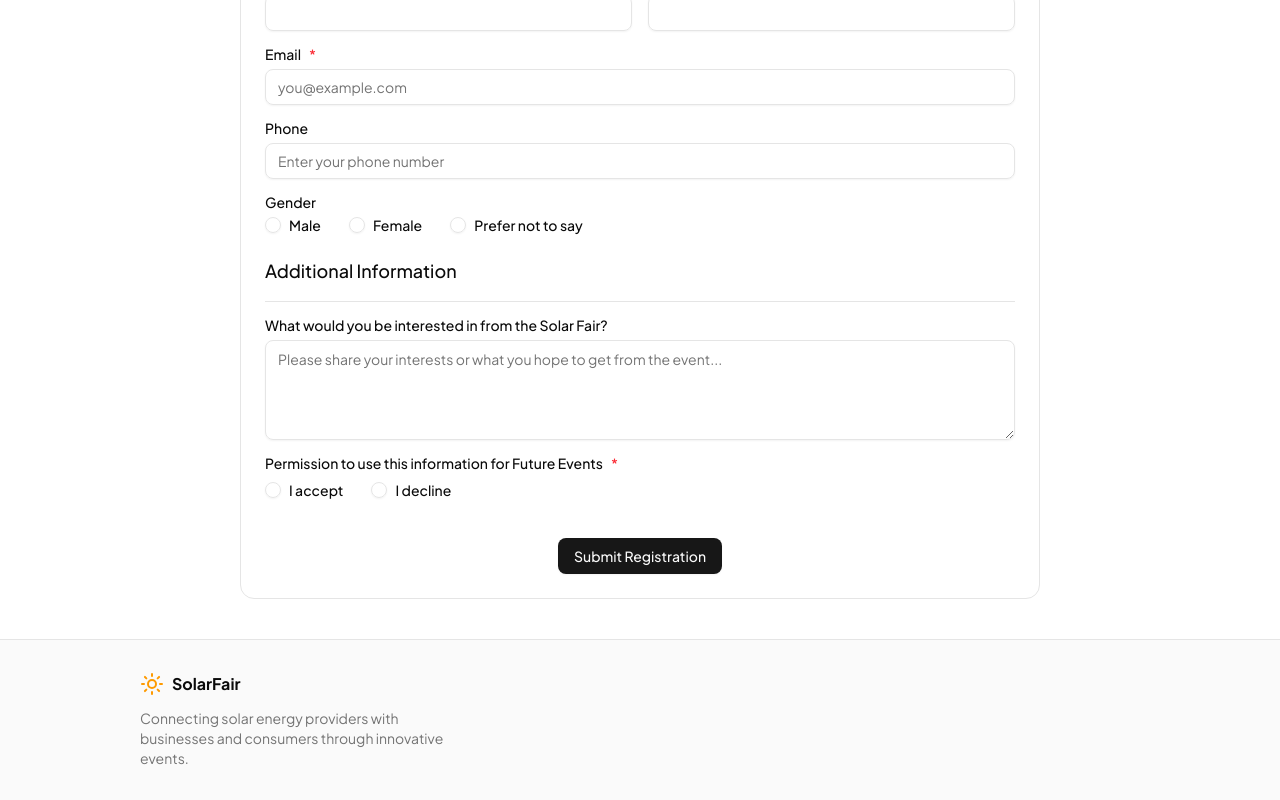
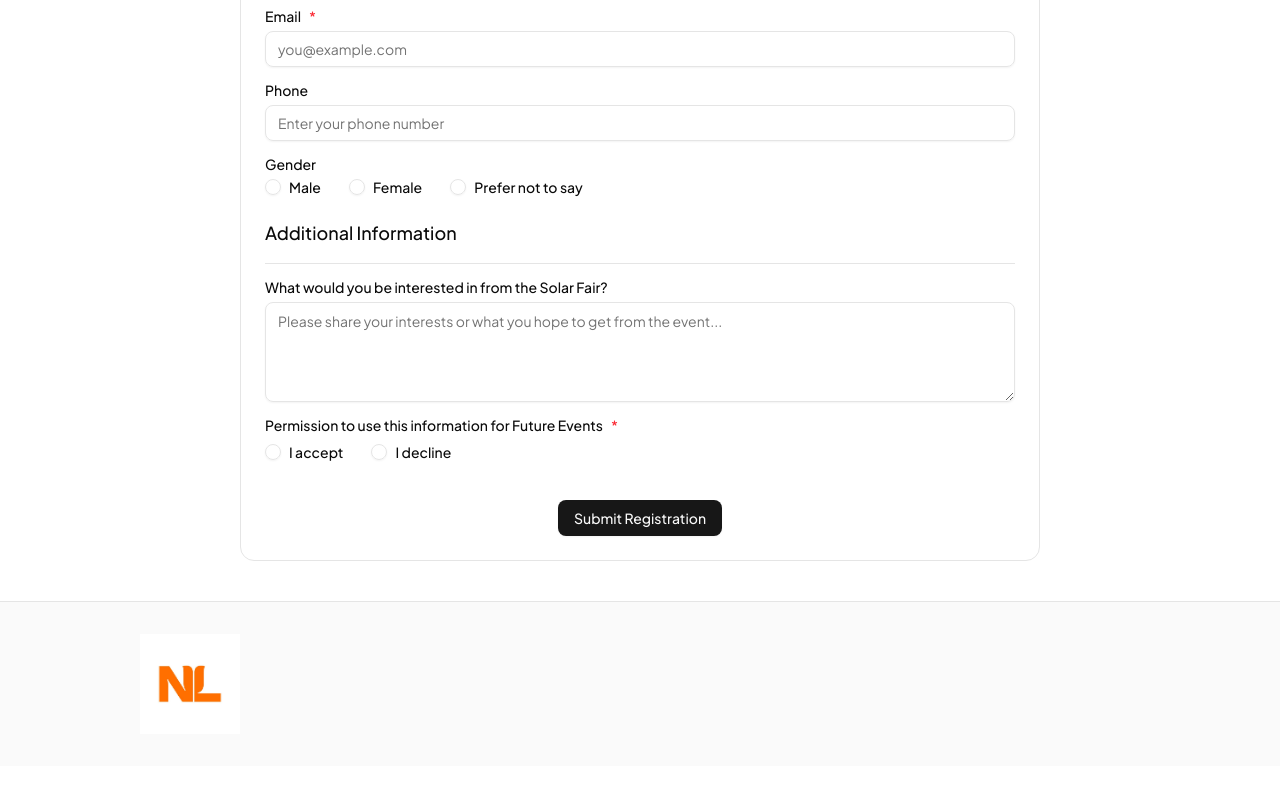
Before and after one commit to JohnnnGreat/Solar-Fair-Form, a Next.js app: page / in a window 1280 px wide. Shown: the part 647-1447 px from the top of the page. After the commit the page ends 1413 px from the top, so only its background shows below. Built offline with nearby package versions, Linux system fonts and the light colour scheme.

Commit message:
fixed any issues

```diff
--- a/src/app/layout.js
+++ b/src/app/layout.js
@@ -20,9 +20,11 @@ export default function RootLayout({ children }) {
           <header className="sticky top-0 z-40 w-full border-b bg-background/95 backdrop-blur supports-[backdrop-filter]:bg-background/60">
             <div className="max-w-[1000px] flex  mx-auto items-center">
               <div className="flex items-center gap-2 mr-4">
-                <img src="logo.png" className="w-[140px]" />
+                <img src="logo.png" className="w-[100px]" />
+                <img src="logo2.jpg" className="w-[100px]" />
               </div>
             </div>
+
           </header>
 
           {/* Main Content */}
@@ -33,14 +35,7 @@ export default function RootLayout({ children }) {
             <div className="mx-auto max-w-[1000px] py-8">
               <div className="grid grid-cols-1 md:grid-cols-3 gap-8">
                 <div className="space-y-3">
-                  <div className="flex items-center gap-2">
-                    <Sun className="h-6 w-6 text-amber-500" />
-                    <h3 className="font-bold">SolarFair</h3>
-                  </div>
-                  <p className="text-sm text-muted-foreground">
-                    Connecting solar energy providers with businesses and consumers through
-                    innovative events.
-                  </p>
+                 <img src="logo3.jpg" className="w-[100px]" />
                 </div>
               </div>
             </div>
```
Also changed, not shown: public/logo2.jpg (added), public/logo3.jpg (added).
